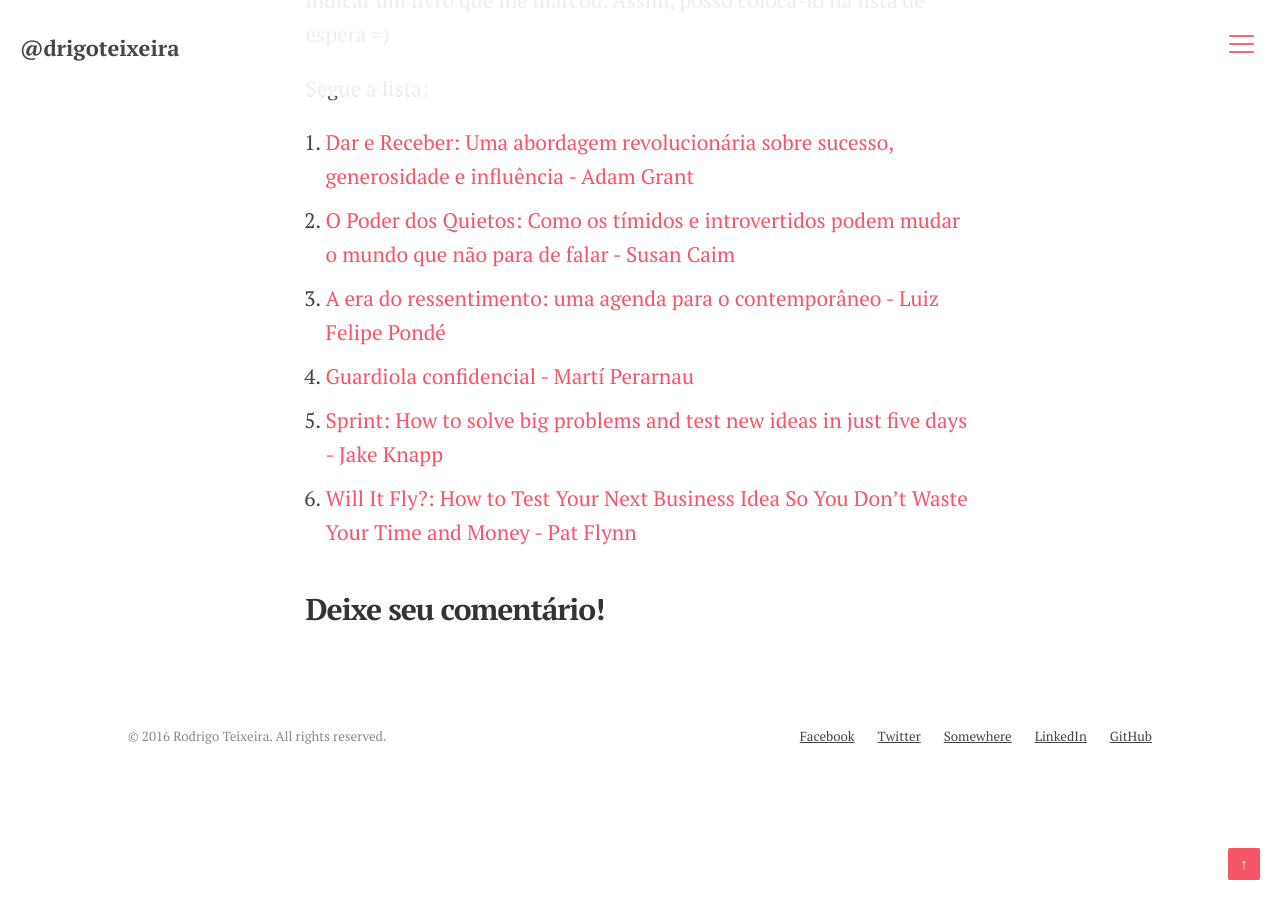
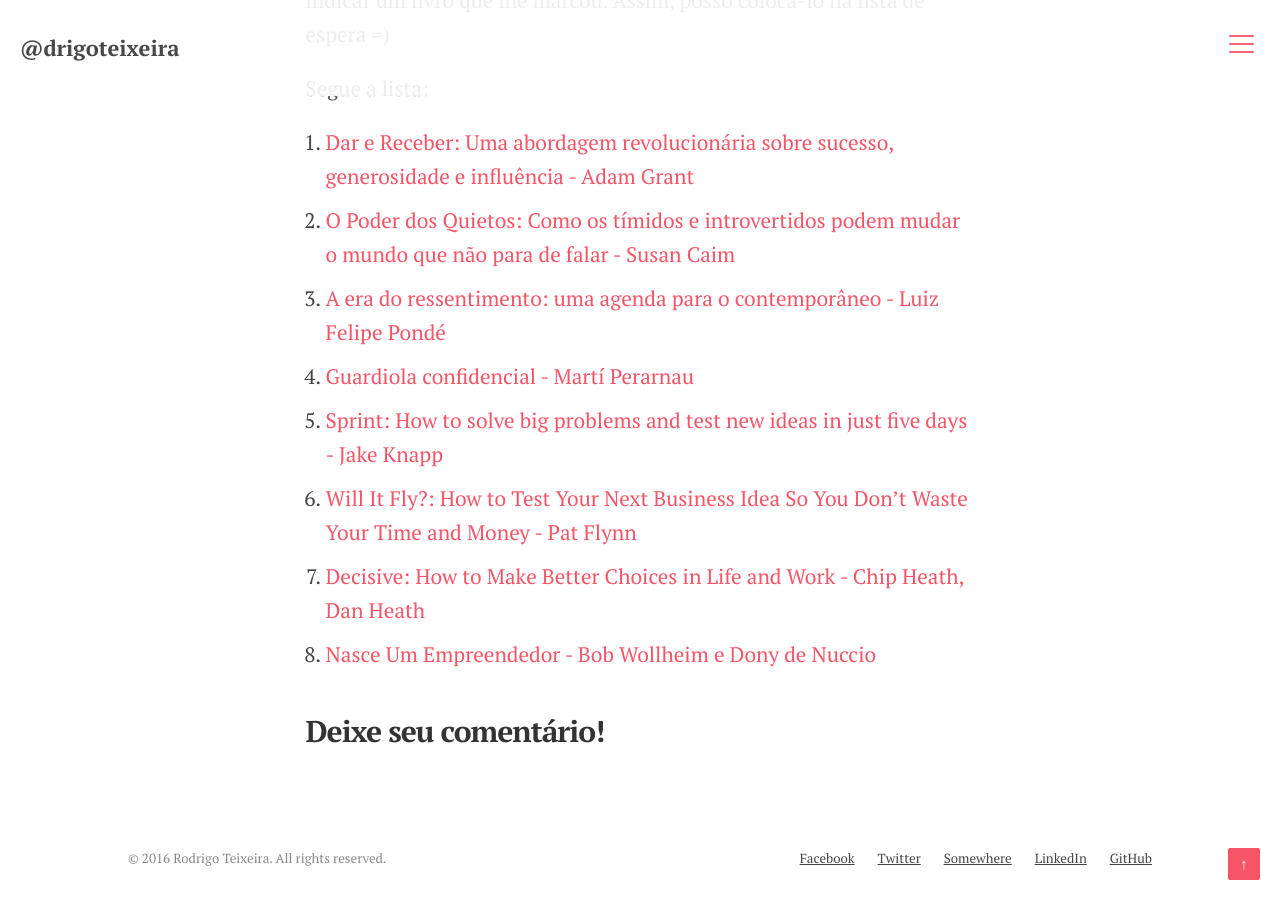
Before and after one commit to drigoteixeira/drigoteixeira.github.io, a Jekyll site: the page built from _posts/2016-02-14-livros-2016.md, in a window 1280 px wide and 900 px high, scrolled down 586 px. Built offline with Jekyll 4.4.1, drawn with Linux system fonts in a browser that asks for light colours; nearby versions of some CDN libraries; comment, search, counter and statistics services are not loaded.

Commit message:
Update 2016-02-14-livros-2016.md

```diff
--- a/_posts/2016-02-14-livros-2016.md
+++ b/_posts/2016-02-14-livros-2016.md
@@ -21,4 +21,6 @@
 3. [A era do ressentimento: uma agenda para o contemporâneo - Luiz Felipe Pondé](http://www.amazon.com.br/dp/B00LV9OZ4G)
 4. [Guardiola confidencial - Martí Perarnau](http://www.amazon.com.br/dp/B015ZZPOAU)
 5. [Sprint: How to solve big problems and test new ideas in just five days - Jake Knapp](http://www.amazon.com.br/dp/B017S92JUY)
-6. [Will It Fly?: How to Test Your Next Business Idea So You Don't Waste Your Time and Money - Pat Flynn](http://a.co/96ZKv1i )
+6. [Will It Fly?: How to Test Your Next Business Idea So You Don't Waste Your Time and Money - Pat Flynn](http://a.co/96ZKv1i)
+7. [Decisive: How to Make Better Choices in Life and Work -  Chip Heath, Dan Heath](http://www.amazon.com.br/dp/B009JU6UPG)
+8. [Nasce Um Empreendedor - Bob Wollheim e Dony de Nuccio](http://www.amazon.com.br/dp/8582850301 )
```
